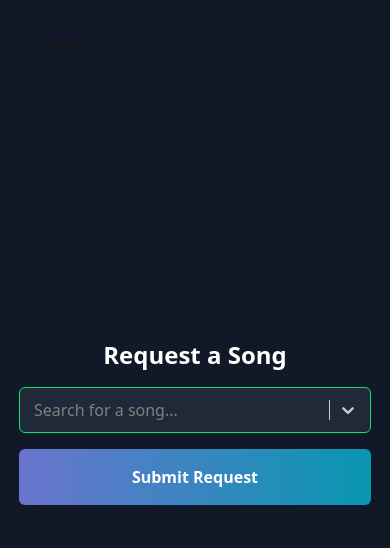
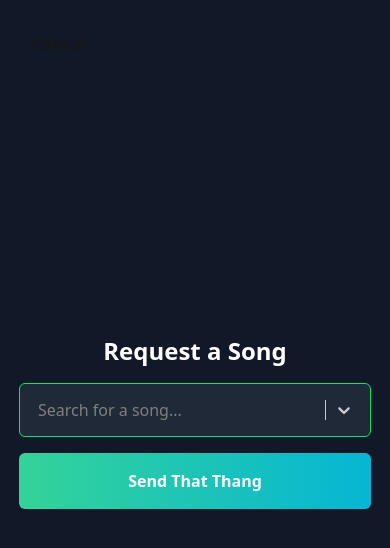
Before and after one commit to caseycantrell/crowdwork-frontend, a Next.js app: page /dancefloor/1/request in a window 390 px wide. Shown: the top 548 px of the page. Built offline with nearby package versions, Linux system fonts and the light colour scheme; no server answers.

Commit message:
mobile request menu

```diff
--- a/src/components/Dancefloor/Mobile/MobileView.tsx
+++ b/src/components/Dancefloor/Mobile/MobileView.tsx
@@ -210,7 +210,7 @@ const MobileView: React.FC<Props> = ({
               <Button
                 padding="py-3"
                 fontWeight="font-semibold"
-                bgColor='bg-gradient-to-r from-emerald-400 to-cyan-500 '
+                bgColor='bg-gradient-to-r from-emerald-400 to-cyan-500'
                 className="w-full text-xl mx-2 rounded"
                 onClick={(e) => {
                   e.preventDefault();
--- a/src/pages/dancefloor/[dancefloorId]/request.tsx
+++ b/src/pages/dancefloor/[dancefloorId]/request.tsx
@@ -19,7 +19,7 @@ const customStyles: StylesConfig<SongOption, false, GroupBase<SongOption>> = {
     color: 'white',
     borderRadius: '0.375rem',
     border: '1px solid #0ce471',
-    padding: '0.25rem',
+    padding: '0.5rem',
     boxShadow: state.isFocused ? '0 0 0 1px #4ADE80' : undefined,
   }),
   singleValue: (provided) => ({
@@ -33,6 +33,7 @@ const customStyles: StylesConfig<SongOption, false, GroupBase<SongOption>> = {
   menu: (provided) => ({
     ...provided,
     backgroundColor: '#1F2937',
+    padding: '0.5rem',
   }),
   option: (provided, state) => ({
     ...provided,
@@ -168,9 +169,10 @@ const SongRequestPage: React.FC = () => {
             />
             <Button
               onClick={handleSendSongRequest}
-              className="w-full bg-gradient-to-r from-emerald-400 to-cyan-500 text-white py-4 mt-4 rounded-md"
+              bgColor='bg-gradient-to-r from-emerald-400 to-cyan-500'
+              className="w-full text-white py-4 mt-4 rounded-md"
             >
-              Submit Request
+              Send That Thang
             </Button>
           </div>
         </>
```
